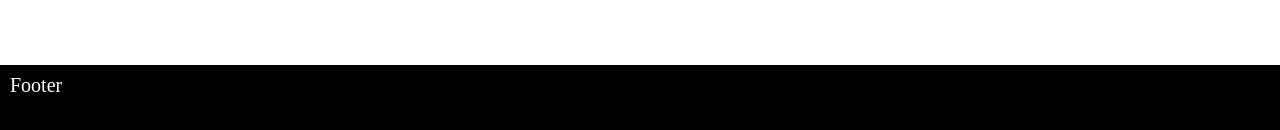
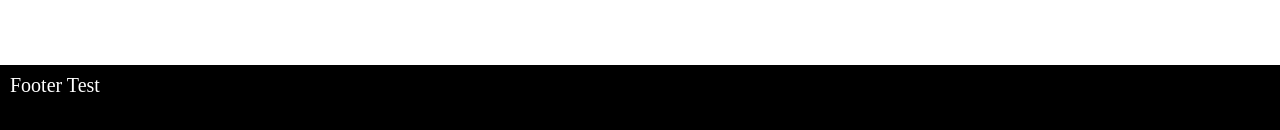
Before and after one commit to shreyasanthana/gdsc-climaterealityatl, a React (Create React App) app in the folder my-app/: page / in a window 1280 px wide. Shown: the part 872-1002 px from the top of the page. Built offline with nearby package versions, Linux system fonts and the light colour scheme.

Commit message:
added test

```diff
--- a/my-app/src/components/Footer.js
+++ b/my-app/src/components/Footer.js
@@ -12,7 +12,7 @@ const Footer = () => {
       height="120px"
     >
       <Text ml="10px" mt="5px" fontSize="xl" color="white">
-        Footer
+        Footer Test
       </Text>
     </Box>
   )
```
